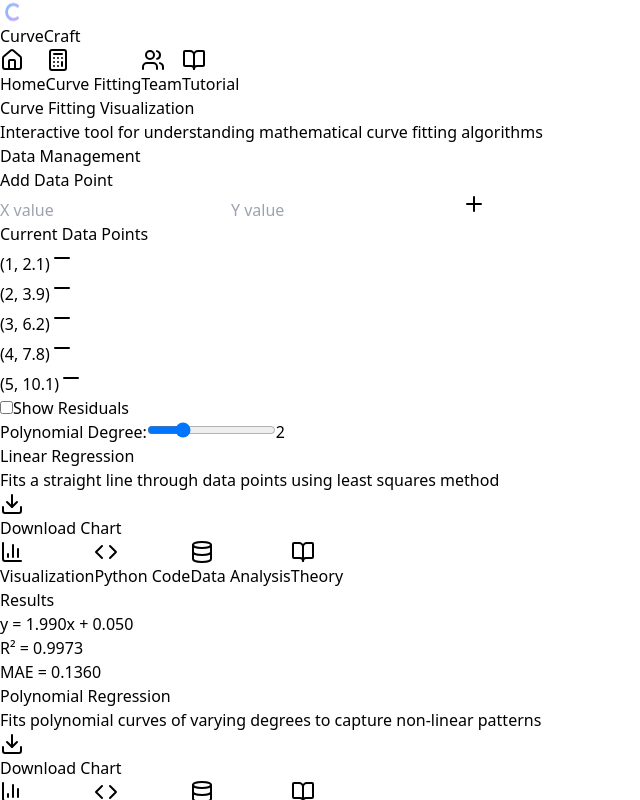
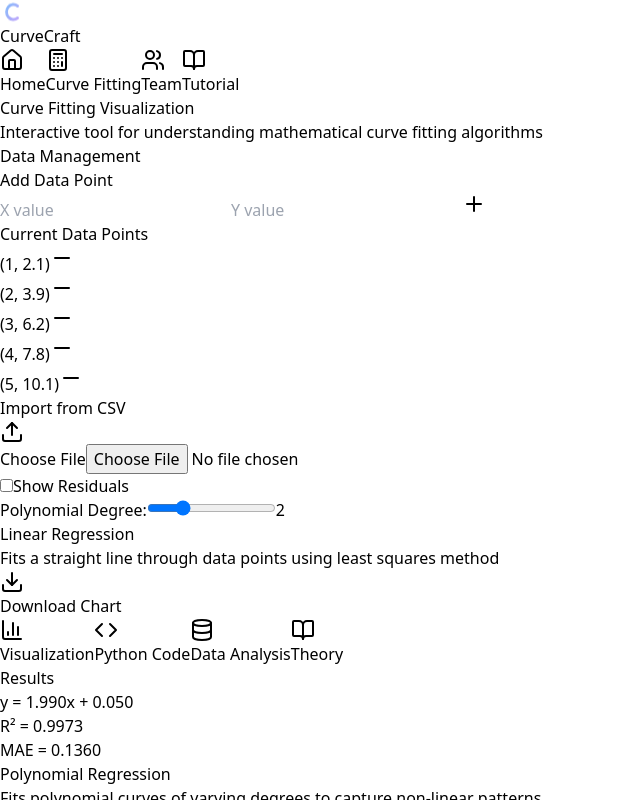
Before and after one commit to EjuMir/numerical-method, a React (Vite) app: page / in a window 1280 px wide. Both pictures are taken after a click on the button "Curve Fitting". Shown: the top 800 px of the page, without its empty margins (0-640 px from the left). Built offline with nearby package versions, Linux system fonts and the light colour scheme.

Commit message:
added external file data input

```diff
--- a/package.json
+++ b/package.json
@@ -11,6 +11,7 @@
   },
   "dependencies": {
     "lucide-react": "^0.525.0",
+    "papaparse": "^5.5.3",
     "react": "^19.1.0",
     "react-dom": "^19.1.0",
     "recharts": "^3.0.2"
--- a/src/components/curve-fitting/DataManagement.jsx
+++ b/src/components/curve-fitting/DataManagement.jsx
@@ -1,5 +1,6 @@
 import React, { useState } from 'react';
-import { Plus, Minus } from 'lucide-react';
+import { Plus, Minus, Upload } from 'lucide-react';
+import Papa from 'papaparse';
 
 const DataManagement = ({
   dataPoints,
@@ -24,40 +25,61 @@
     setDataPoints(dataPoints.filter((_, i) => i !== index));
   };
 
+  const handleFileUpload = (event) => {
+    const file = event.target.files[0];
+    if (file && file.type === 'text/csv') {
+      Papa.parse(file, {
+        header: true,
+        dynamicTyping: true,
+        complete: (result) => {
+          const parsedData = result.data.map(row => ({
+            x: row.x,
+            y: row.y
+          })).filter(p => p.x !== undefined && p.y !== undefined);
+          setDataPoints(parsedData);
+        },
+      });
+    }
+  };
+
   return (
-    <div className="bg-white/10 backdrop-blur-lg rounded-xl p-6 border border-white/20 max-w-6xl mx-auto">
-      <h3 className="text-xl font-semibold text-white mb-4">Data Management</h3>
+    <div className="bg-white/10 backdrop-blur-lg rounded-2xl p-6 border border-white/20 max-w-6xl mx-auto">
+      <h3 className="text-xl font-semibold text-white mb-6">Data Management</h3>
 
-      <div className="flex justify-around gap-6">
-        <div>
-          <h4 className="text-lg text-white mb-3">Add Data Point</h4>
+      <div className="grid grid-cols-1 md:grid-cols-2 lg:grid-cols-3 gap-8">
+
+        {/* Section 1: Add Data Point */}
+        <div className="space-y-3">
+          <h4 className="text-lg text-white">Add Data Point</h4>
           <div className="flex space-x-2">
             <input
               type="number"
               placeholder="X value"
               value={newX}
               onChange={(e) => setNewX(e.target.value)}
-              className="flex-1 p-2 bg-white/20 text-white rounded-lg border border-white/30 placeholder-white/60"
+              className="w-full p-2 bg-white/20 text-white rounded-lg border border-white/30 placeholder-white/60 focus:ring-2 focus:ring-purple-400 focus:border-purple-400 outline-none"
             />
             <input
               type="number"
               placeholder="Y value"
               value={newY}
               onChange={(e) => setNewY(e.target.value)}
-              className="flex-1 p-2 bg-white/20 text-white rounded-lg border border-white/30 placeholder-white/60"
+              className="w-full p-2 bg-white/20 text-white rounded-lg border border-white/30 placeholder-white/60 focus:ring-2 focus:ring-purple-400 focus:border-purple-400 outline-none"
             />
             <button
               onClick={addDataPoint}
-              className="bg-green-600 text-white p-2 rounded-lg hover:bg-green-700 transition-colors"
+              className="bg-green-600 text-white p-2 rounded-lg hover:bg-green-700 transition-colors flex-shrink-0"
             >
               <Plus className="w-5 h-5" />
             </button>
           </div>
         </div>
 
-        <div>
-          <h4 className="text-lg text-white mb-3">Current Data Points</h4>
-          <div className="flex flex-wrap gap-2 max-h-20 overflow-y-auto">
+        {/* Section 2: Current Data Points */}
+        <div className="space-y-3">
+          <h4 className="text-lg text-white">Current Data Points</h4>
+          <div className="bg-black/20 p-2 rounded-lg h-24 overflow-y-auto">
+            <div className="flex flex-wrap gap-2">
                 {dataPoints.map((point, index) => (
                 <div key={index} className="flex items-center bg-white/20 rounded-lg px-3 py-1">
                     <span className="text-white text-sm">({point.x}, {point.y})</span>
@@ -73,20 +95,37 @@
           </div>
         </div>
 
-      <div className="mt-4 flex items-center justify-between">
-        <div className="flex items-center space-x-4">
+        {/* Section 3: Import from CSV */}
+        <div className="space-y-3">
+            <h4 className="text-lg text-white">Import from CSV</h4>
+            <label htmlFor="csv-upload" className="w-full cursor-pointer bg-white/20 border border-white/30 rounded-lg p-2 flex items-center justify-center text-white/80 hover:bg-white/30 transition-colors">
+                <Upload className="w-5 h-5 mr-2"/>
+                <span>Choose File</span>
+            </label>
+            <input
+                id="csv-upload"
+                type="file"
+                accept=".csv"
+                onChange={handleFileUpload}
+                className="hidden"
+            />
+        </div>
+      </div>
+
+      {/* Bottom Controls Section */}
+      <div className="mt-6 border-t border-white/20 pt-4 flex items-center justify-start space-x-8">
           <div className="flex items-center space-x-2">
             <input
               type="checkbox"
               id="residuals"
               checked={showResiduals}
               onChange={(e) => setShowResiduals(e.target.checked)}
-              className="w-4 h-4"
+              className="w-4 h-4 text-purple-600 bg-gray-700 border-gray-600 rounded focus:ring-purple-500"
             />
             <label htmlFor="residuals" className="text-white/80">Show Residuals</label>
           </div>
 
-          <div className="flex items-center space-x-2">
+          <div className="flex items-center space-x-3">
             <label className="text-white/80">Polynomial Degree:</label>
             <input
               type="range"
@@ -94,10 +133,9 @@
               max="5"
               value={polynomialDegree}
               onChange={(e) => setPolynomialDegree(parseInt(e.target.value))}
-              className="w-20"
+              className="w-32"
             />
-            <span className="text-white/80">{polynomialDegree}</span>
-          </div>
+            <span className="text-white font-semibold">{polynomialDegree}</span>
           </div>
       </div>
     </div>
```
Also changed, not shown: 1 other file (tests, documents, lock files or other folders). Lines whose indentation alone changed are shown as unchanged.
